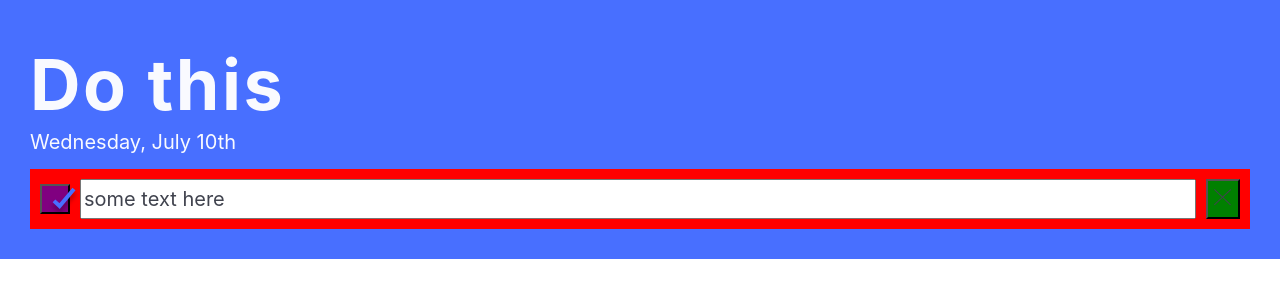
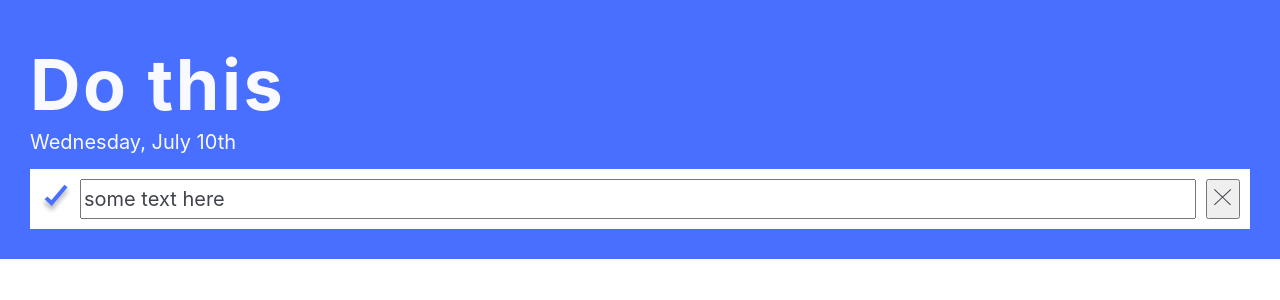
Before and after one commit to luiscarlin/context-hooks-flux, a React (Vite) app: page / in a window 1280 px wide. Shown: the top 300 px of the page. Built offline with nearby package versions, Linux system fonts and the light colour scheme.

Commit message:
better styling

```diff
--- a/src/components/Todo/Todo.js
+++ b/src/components/Todo/Todo.js
@@ -8,13 +8,9 @@ const PLACEHOLDER_TEXT = "What do you want to do?....";
 function Todo({ text, onTextUpdate, isCompleted, onDelete, onToggle }) {
   return (
     <div className="todo">
-      <button
-        className="todo__checkbox"
-        data-testid="checkbox"
-        onClick={onToggle}
-      >
+      <div className="todo__checkbox" data-testid="checkbox" onClick={onToggle}>
         {isCompleted && <CheckmarkIcon />}
-      </button>
+      </div>
       <input
         data-testid="input-text"
         className="todo__task"
--- a/src/components/Todo/todo.scss
+++ b/src/components/Todo/todo.scss
@@ -1,11 +1,13 @@
+@import "../../styles/main.scss";
+
 .todo {
   width: 100%;
   height: 6rem;
-  background: red;
   display: flex;
   justify-content: space-between;
   align-items: center;
   padding: 1rem 0;
+  background: $surface;
 
   .todo__checkbox {
     height: 3rem;
@@ -13,7 +15,6 @@
     margin: 0 1rem;
     // border-style: solid;
     // border-width: 1px;
-    background: purple;
   }
 
   .todo__task {
@@ -21,7 +22,6 @@
     height: 100%;
   }
   .todo__delete {
-    background: green;
     height: 100%;
     margin: 0 1rem;
   }
```
